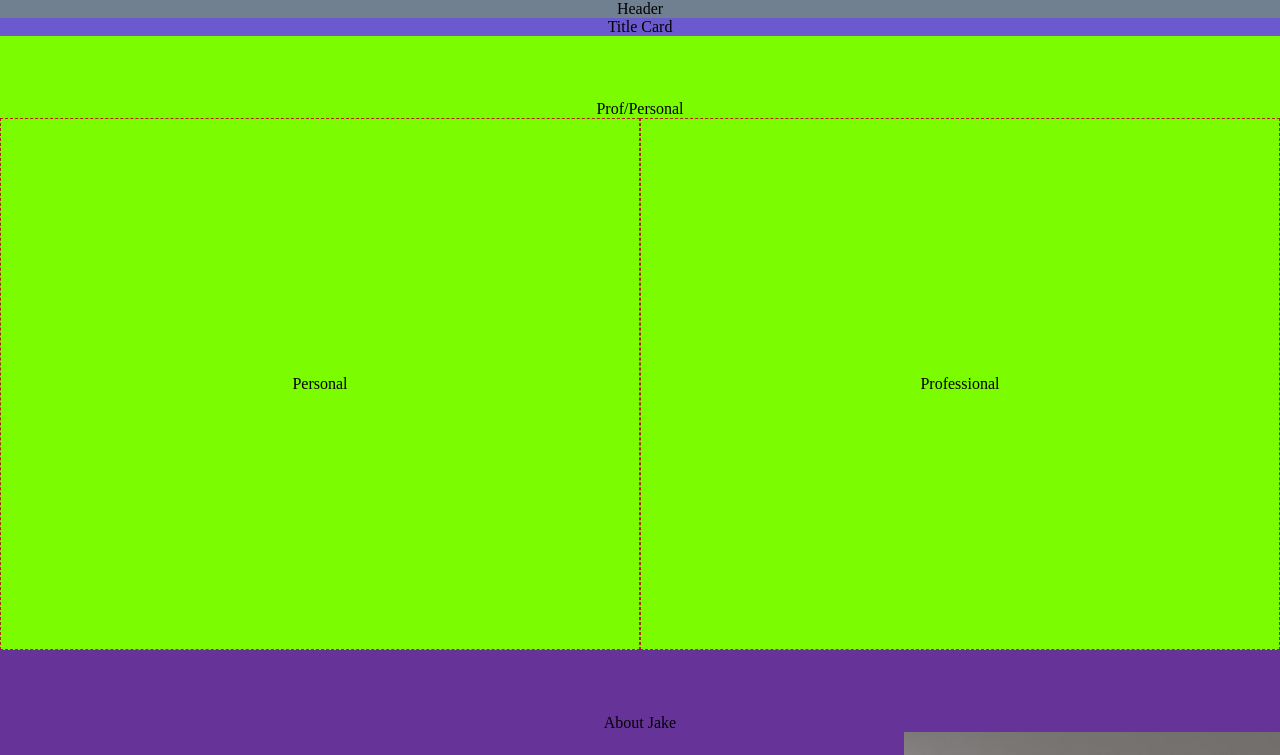
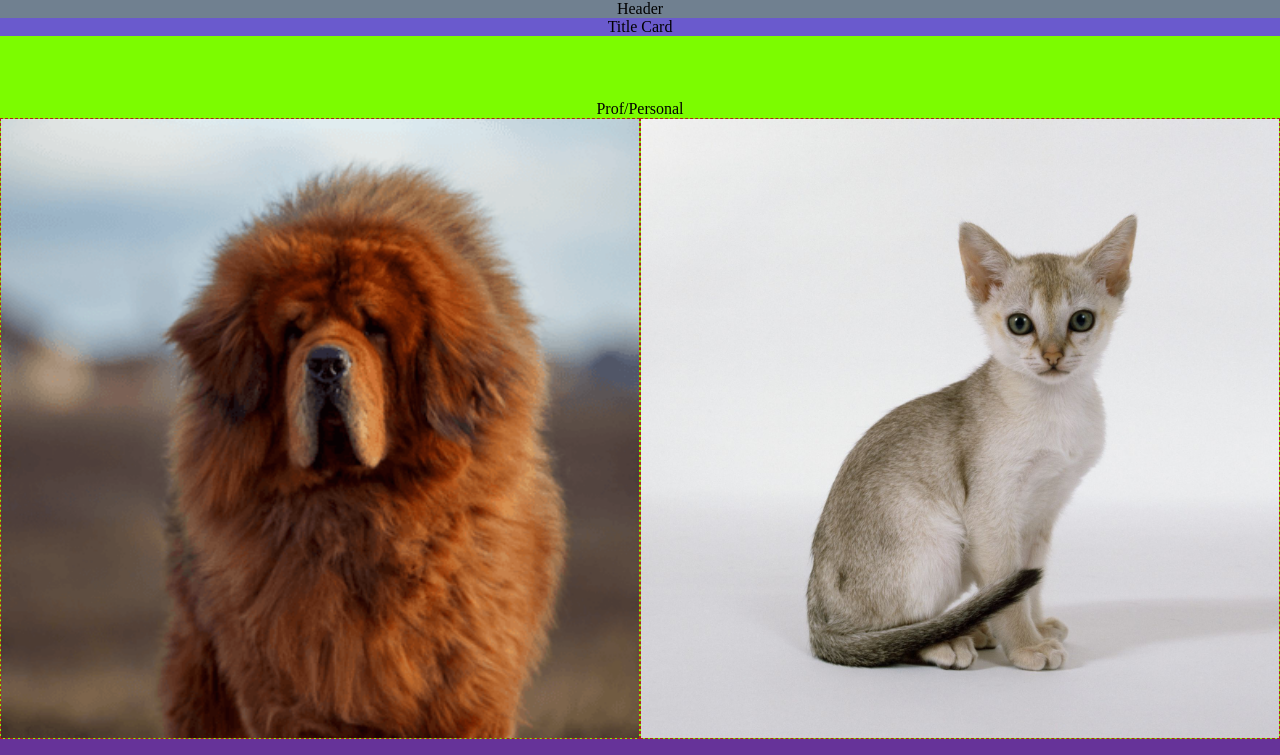
Before and after one commit to JakeWLang/obscene_racing_machine, a plain HTML site: page index.html in a window 1280 px wide. Shown: the top 755 px of the page. Drawn offline with Linux system fonts and the light colour scheme.

Commit message:
working on project boxes

```diff
--- a/index.html
+++ b/index.html
@@ -13,15 +13,17 @@
 
 <!-- Personal/Professional Highlighter Cards -->
 	<div class= 'section highlighter title'>Prof/Personal</div>
-
+<!-- the title will probably end up being a filled placeholder -->
+	<div class='highlighter-flex'>
 	<div class='section highlighter cards'>
 
-		<div class='h-card'>Personal</div>
-		<div class='h-card'>Professional</div>
+		<div class='h-card'><img src='Portfolio_Images/bigdogplaceholder.png'></div>
+		<div class='h-card'><img src='Portfolio_Images/smolcatplaceholder.jpeg'></div>
 
 
 
 
+	</div>
 	</div>
 
 
--- a/style.css
+++ b/style.css
@@ -37,6 +37,10 @@ footer {
 /*-----------------------*/
 /*Highlighter/Personal/Professional*/
 
+.highlighter-flex {
+	display: flex;
+}
+
 .cards {
 	/*padding: 20% 0px 20% 0px;*/
 	display: grid;
@@ -46,7 +50,16 @@ footer {
 
 .h-card {
 	border: 1px dashed firebrick;
-	padding: 40% 40% 40% 40%;
+/*	padding: 40% 40% 40% 40%;
+*/	display: flex;
+	align-items: center;
+	justify-content: center;
+}
+
+.h-card >img {
+	width: 100%;
+	height: 100%;
+	object-fit: cover;
 }
 
 
```
Also changed, not shown: Portfolio_Images/bigdogplaceholder.png (added), Portfolio_Images/smolcatplaceholder.jpeg (added), 1 other file.
